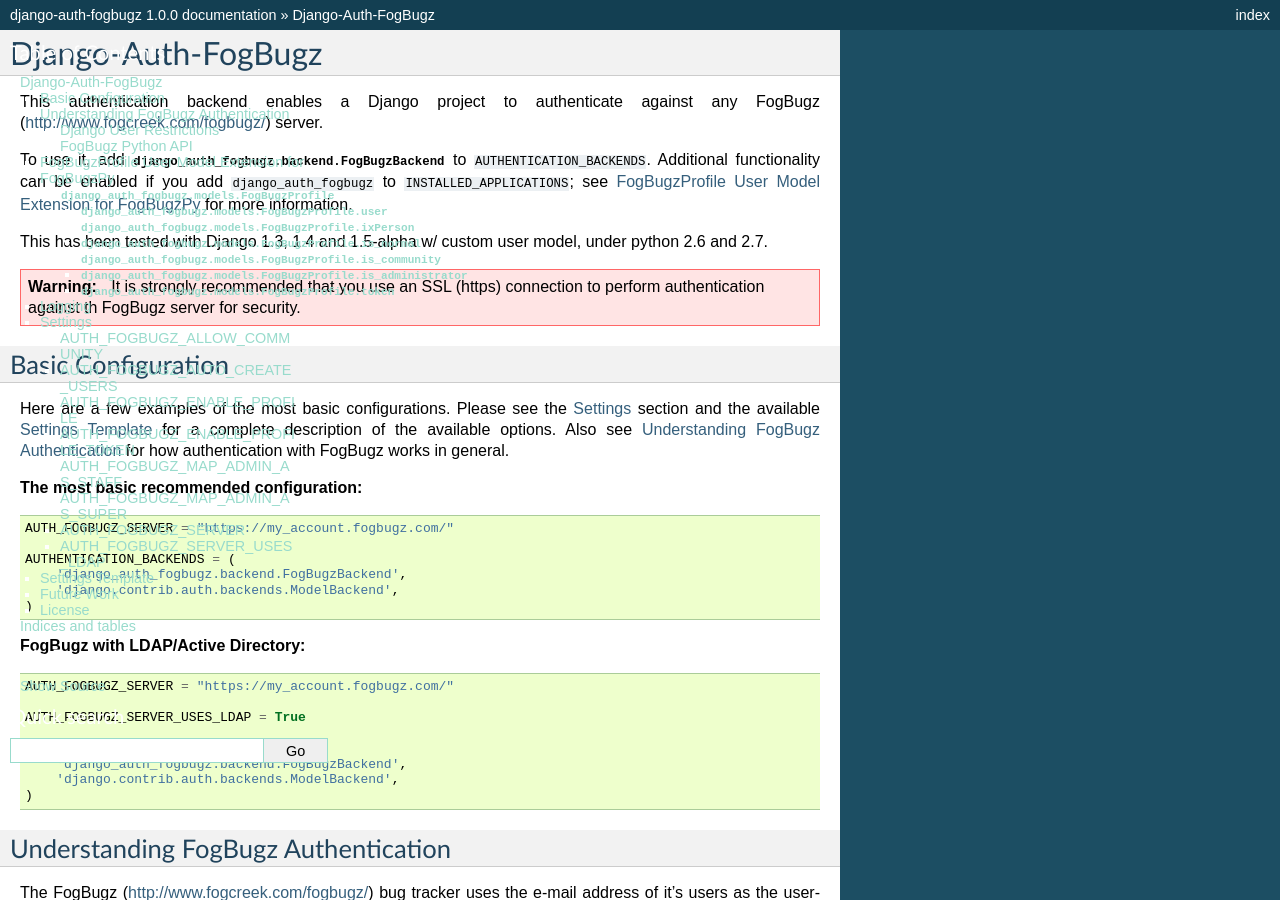
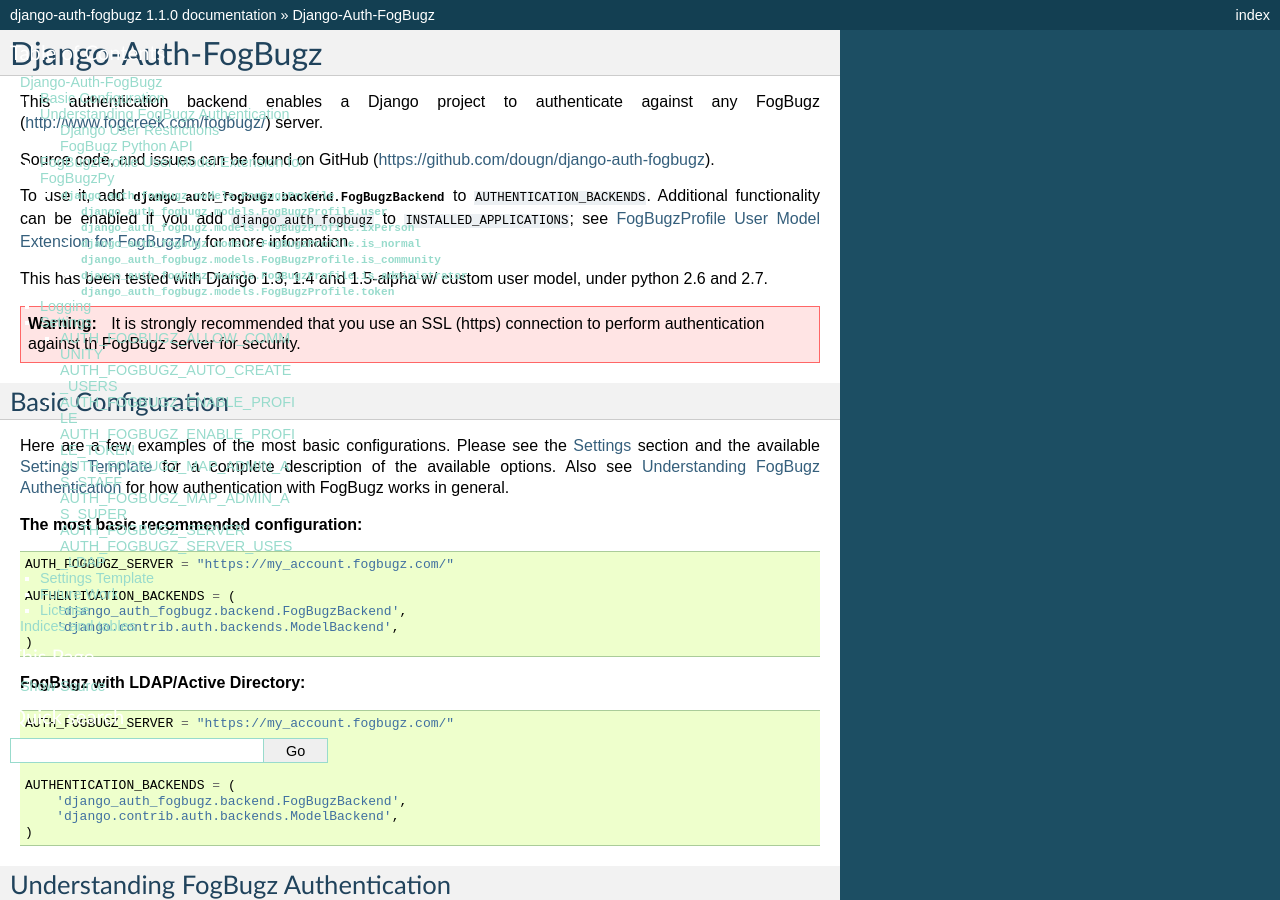
Before and after one commit to dougn/django-auth-fogbugz, a Sphinx documentation site: the page built from docs/index.rst, in a window 1280 px wide and 900 px high. Built offline with Sphinx 7.4.7, drawn with Linux system fonts in a browser that asks for light colours; some of the changed text lies outside the part shown.

```diff
--- a/README.rst
+++ b/README.rst
@@ -6,6 +6,9 @@
 FogBugz (http://www.fogcreek.com/fogbugz/) issue tracker. It uses the
 python interface (https://developers.fogbugz.com/default.asp?W199)
 to the FogBugz API (http://fogbugz.stackexchange.com/fogbugz-xml-api).
+
+Source code, and issues can be found on GitHub (https://github.com/dougn/django-auth-fogbugz).
+Full documentation is on PyPi packages (http://packages.python.org/django-auth-fogbugz/).
 
 .. warning::
    It is HIGHLY recommended that you use an SSL connection to the FogBugz
--- a/django_auth_fogbugz/__init__.py
+++ b/django_auth_fogbugz/__init__.py
@@ -1,2 +1,2 @@
-version = (1, 0, 0)
+version = (1, 1, 0)
 version_string = '.'.join(str(x) for x in version)
--- a/docs/index.rst
+++ b/docs/index.rst
@@ -4,6 +4,8 @@
 ===============================================
 This authentication backend enables a Django project to authenticate against
 any FogBugz (http://www.fogcreek.com/fogbugz/) server.
+
+Source code, and issues can be found on GitHub (https://github.com/dougn/django-auth-fogbugz).
 
 To use it, add :py:class:`.django_auth_fogbugz.backend.FogBugzBackend` to
 ``AUTHENTICATION_BACKENDS``. Additional functionality can be enabled if you
```
Also changed, not shown: other parts of docs/index.rst (+1 -1 lines), 1 other file.
